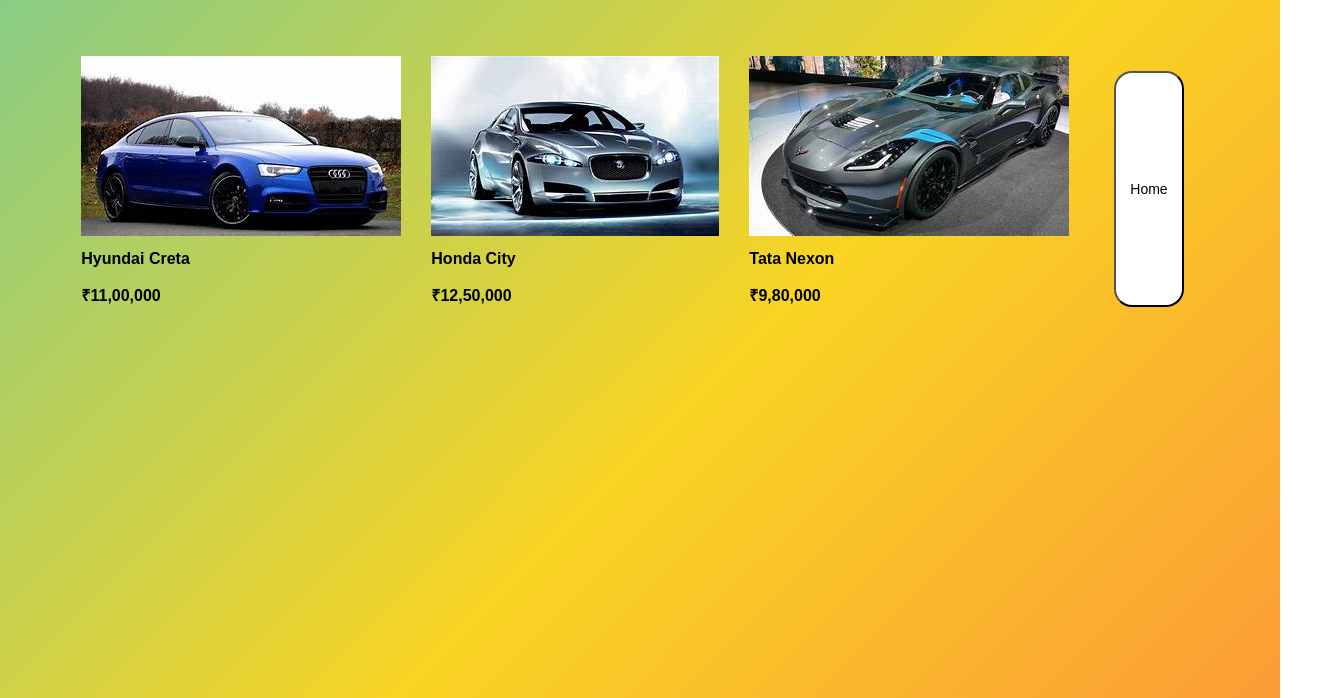
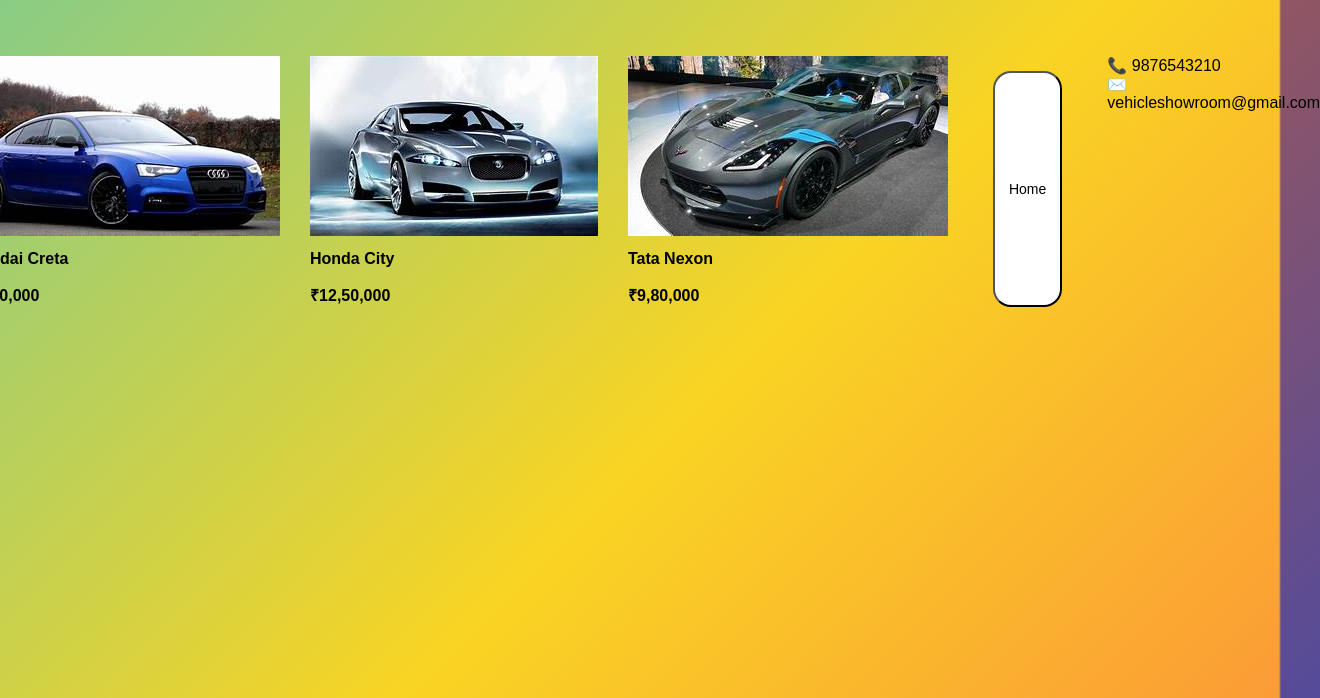
Before and after one commit to kajisharuk/VehicleShowroom-, a plain HTML site: page car.html in a window 1280 px wide. Shown: the part 102-800 px from the top of the page, 1320 px wide, since content can reach past the window. Drawn offline with Linux system fonts and the light colour scheme.

Commit message:
Update car.html

```diff
--- a/car.html
+++ b/car.html
@@ -32,6 +32,11 @@ function goHome(){
     window.location.href = "home.html";
 }
 </script>
+<div class="contact">
+    📞 9876543210<br>
+    ✉️ vehicleshowroom@gmail.com
+</div>
+
 
 </div>
 
```
